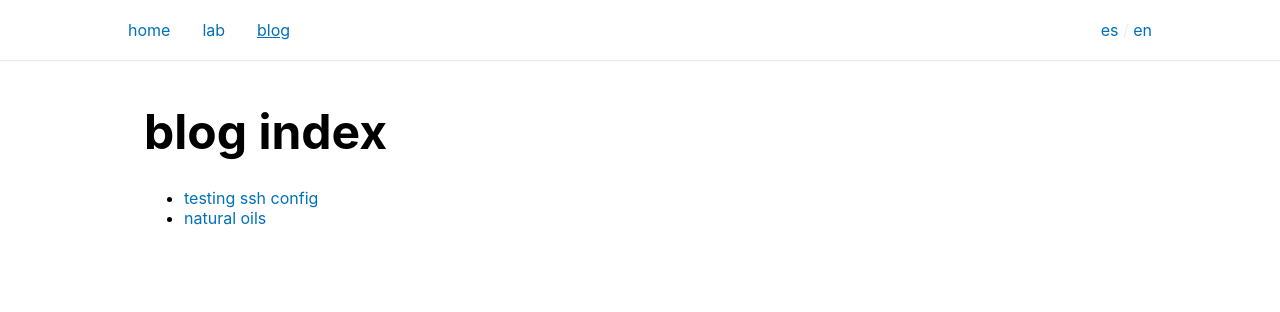
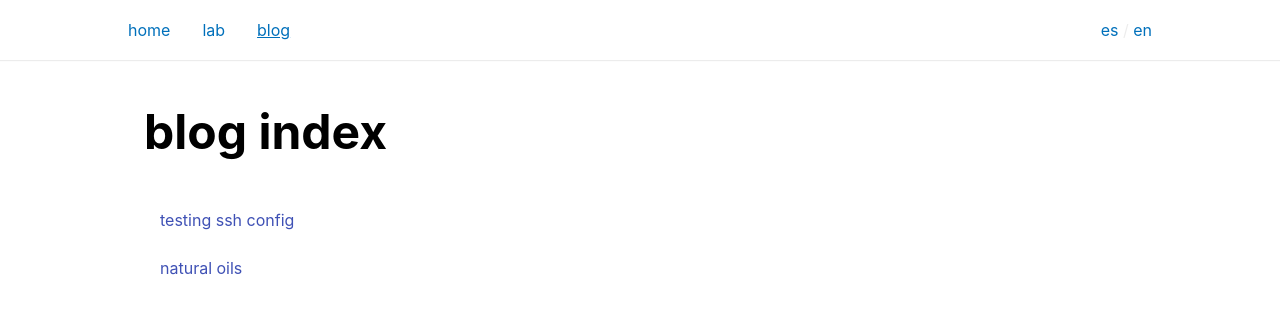
Before and after one commit to stringparser/www, a Next.js app: page /blog in a window 1280 px wide. Shown: the top 312 px of the page. Built offline with nearby package versions, Linux system fonts and the light colour scheme.

Commit message:
Adding material-ui

```diff
--- a/pages/blog/index.tsx
+++ b/pages/blog/index.tsx
@@ -1,4 +1,10 @@
 import React from "react";
+import List from "@material-ui/core/List";
+import Link from "@material-ui/core/Link";
+import ListItem from "@material-ui/core/ListItem";
+import ListItemText from "@material-ui/core/ListItemText";
+import { makeStyles } from "@material-ui/core";
+
 
 type Props = {
   posts: Array<{
@@ -31,22 +37,36 @@ export async function getStaticProps(): Promise<{ props: Props }> {
   };
 }
 
+const useStyles = makeStyles((theme) => ({
+  root: {
+    width: '100%',
+    maxWidth: 360,
+    backgroundColor: theme.palette.background.paper,
+  },
+}));
+
 const BlogIndex: React.FC<Props> = ({
   posts = []
-}) => (
+}) => {
+  const classes = useStyles();
+
+  return (
     <>
       <h1>blog index</h1>
 
-    <ul>
+      <List className={classes.root}>
         {posts.map((el, index) => {
           return (
-          <li key={index}>
-            <a href={el.href}>{el.title}</a>
-          </li>
-        )
+            <ListItem key={index}>
+              <Link href={el.href}>
+                <ListItemText primary={el.title} />
+              </Link>
+            </ListItem>
+          );
         })}
-    </ul>
+      </List>
     </>
   );
+};
 
 export default BlogIndex;
--- /dev/null
+++ b/shared/theme.ts
@@ -0,0 +1,13 @@
+import { createMuiTheme } from "@material-ui/core";
+
+const theme = createMuiTheme({
+    typography: {
+        fontFamily: '-apple-system,BlinkMacSystemFont,"Segoe UI","Roboto","Oxygen","Ubuntu","Cantarell","Fira Sans","Droid Sans","Helvetica Neue",sans-serif',
+        h1: {
+            fontSize: '3rem',
+            fontWeight: 700,
+        }
+    },
+});
+
+export default theme;
```
Also changed, not shown: pages/_app.tsx (+5 -3 lines), types/material-ui.d.ts (added, +7 -0 lines). Lines whose indentation alone changed are shown as unchanged.
